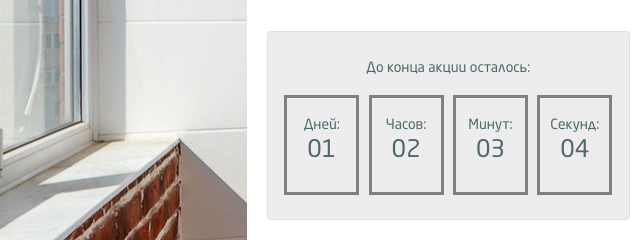
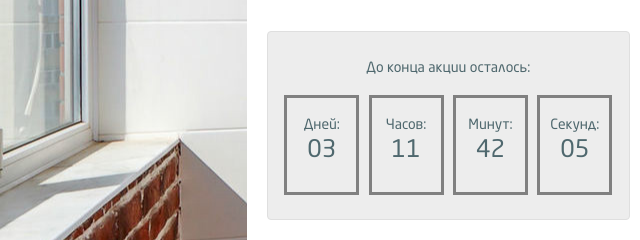
Before and after one commit to Lelalorim/GloAcademy-CourseJS_Diplom, a website built with webpack: page index.html in a window 1280 px wide. Shown: the part 2420-2660 px from the top of the page, 0-640 px from the left. Built offline with nearby package versions, Linux system fonts and the light colour scheme.

Commit message:
feat(index.js): add countTimer for all html

```diff
--- a/index.html
+++ b/index.html
@@ -263,10 +263,10 @@
     					<div class="countdown" data-days="7">
 							<div class="countdown-text">До конца акции осталось:
 								<div class="count-wrap">
-									<div class="count count_1">Дней:</br> <span>01</span></div>
-									<div class="count count_2">Часов:</br> <span>02</span></div>
-									<div class="count count_3">Минут:</br> <span>03</span></div>
-									<div class="count count_4">Секунд:</br> <span>04</span></div>
+									<div class="count count_1">Дней:</br> <span id="timer-days">01</span></div>
+									<div class="count count_2">Часов:</br> <span id="timer-hours">02</span></div>
+									<div class="count count_3">Минут:</br> <span id="timer-minutes">03</span></div>
+									<div class="count count_4">Секунд:</br> <span id="timer-seconds">04</span></div>
 								</div>
 							</div>
 						</div>
--- a/js/index.js
+++ b/js/index.js
@@ -0,0 +1,3 @@
+import countTimer from './src/timer';
+
+countTimer('20 august 2021 21:00');
--- /dev/null
+++ b/js/src/timer.js
@@ -0,0 +1,47 @@
+function countTimer(deadline) {
+
+	const timerHours = document.querySelector('#timer-hours'),
+		timerMinutes = document.querySelector('#timer-minutes'),
+		timerDays = document.querySelector('#timer-days'),
+		timerSeconds = document.querySelector('#timer-seconds');
+
+	function getTimeRemaining() {
+
+		const dateStop = new Date(deadline).getTime(),
+			dateNow = new Date().getTime(),
+			timeRemaining = (dateStop - dateNow) / 1000,
+			seconds = Math.floor(timeRemaining % 60),
+			minutes = Math.floor((timeRemaining / 60) % 60),
+			hours = Math.floor(timeRemaining / 60 / 60) % 24,
+			days = Math.floor(timeRemaining / 60 / 60 / 24) ;
+
+		return {
+			timeRemaining,
+			days,
+			hours,
+			minutes,
+			seconds
+		};
+	}
+
+	const updateTime = () => {
+		const timer = (getTimeRemaining());
+
+		const addZero = digit => digit < 10 ? `0${digit}` : digit;
+
+		timerDays.textContent = timer.days < 0 ? '00' : addZero(timer.days);
+		timerHours.textContent = timer.hours < 0 ? '00' : addZero(timer.hours);
+		timerMinutes.textContent = timer.minutes < 0 ? '00' : addZero(timer.minutes);
+		timerSeconds.textContent = timer.seconds < 0 ? '00' : addZero(timer.seconds);
+
+		if (timer.timeRemaining < 0) {
+			clearInterval(idInterval);
+		}
+	};
+
+	updateTime();
+
+	const idInterval = setInterval(updateTime, 1000);
+}
+
+export default countTimer;
```
Also changed, not shown: balkony.html (+8 -8 lines), kuhni.html (+4 -4 lines), build/bundle.js.
